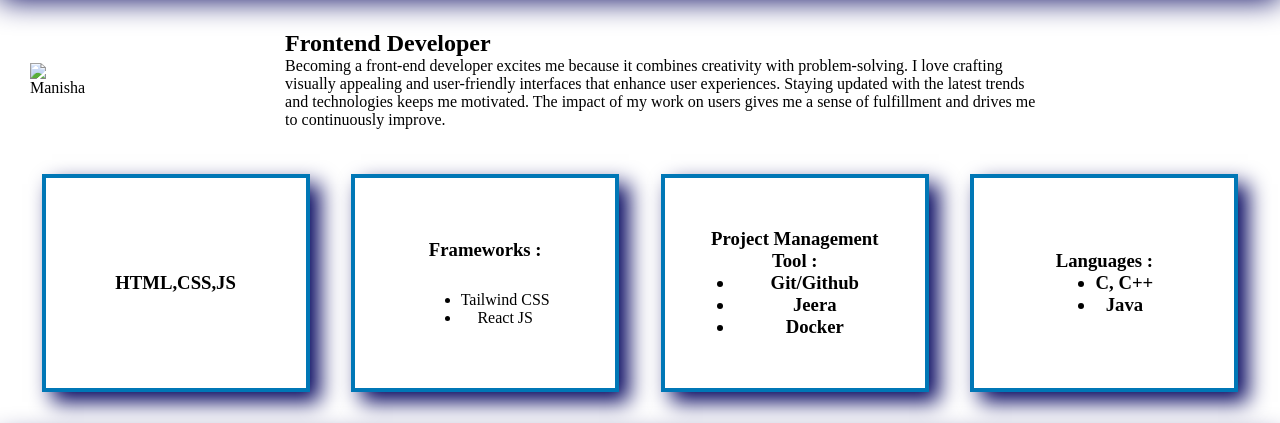
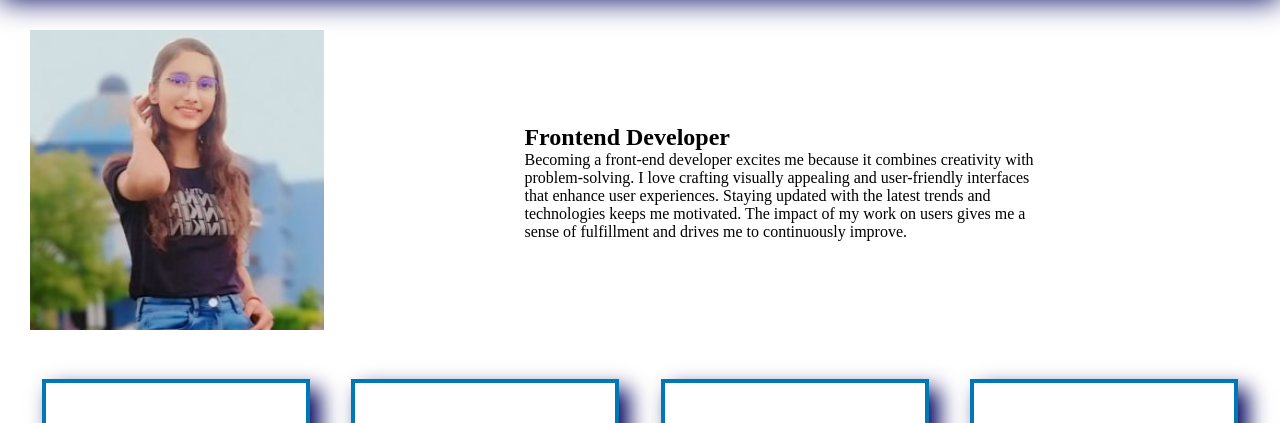
Before and after one commit to manishasolanki2071/Task_Mern_Internship3, a plain HTML site: page index.html in a window 1280 px wide. Shown: the part 43-466 px from the top of the page. Drawn offline with Linux system fonts and the light colour scheme; the site is published under a folder, as on GitHub Pages, so addresses that start at the root find nothing.

Commit message:
Update index.html

```diff
--- a/index.html
+++ b/index.html
@@ -12,7 +12,7 @@
     </header>
     <div class="about">
         <div>
-            <img src="/Images/mani.jpeg" alt="Manisha" height="300px">
+            <img src="Images/mani.jpeg" alt="Manisha" height="300px">
         </div>
         <div class="des">
             <h2>Frontend Developer</h2>
```
